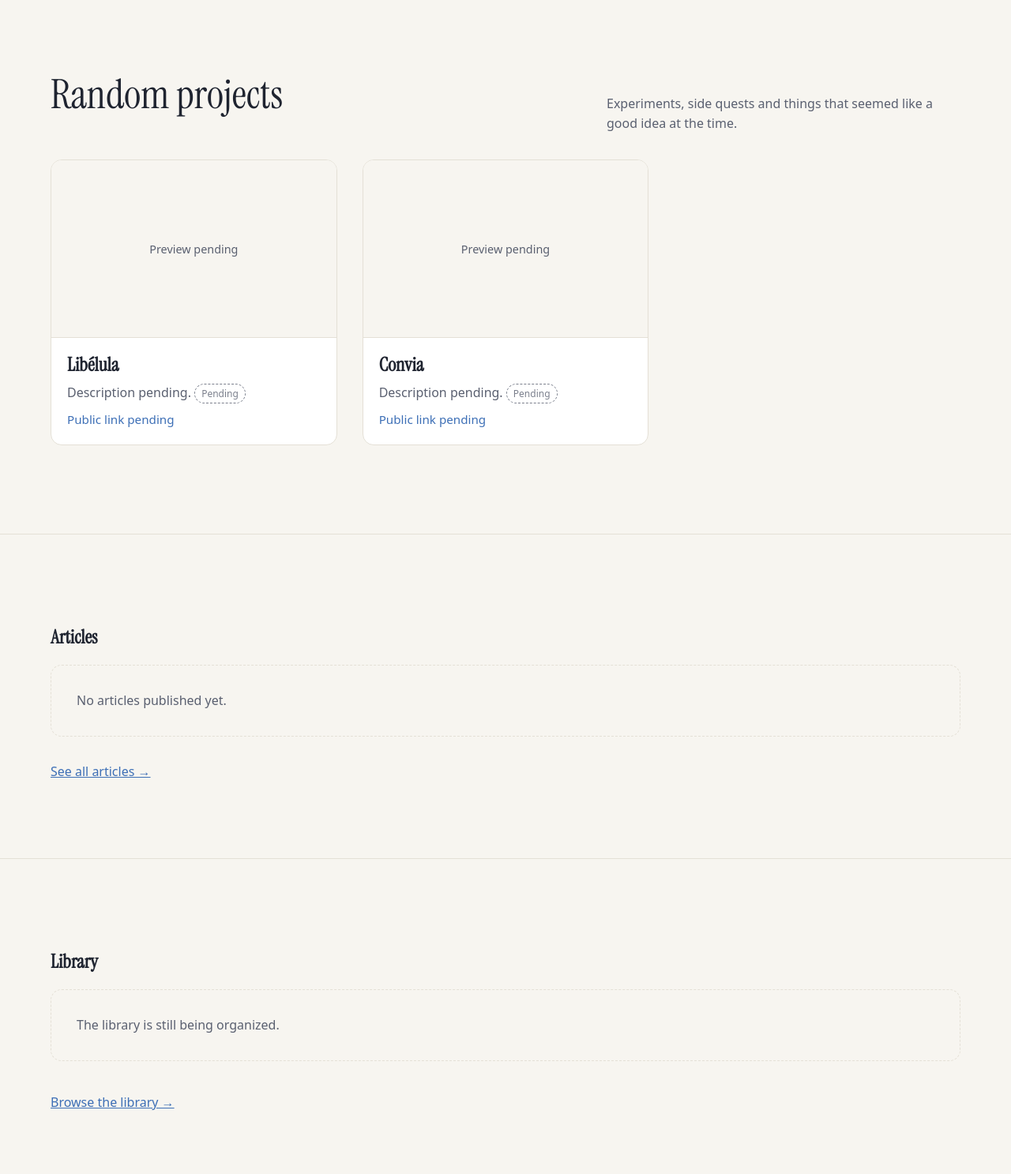
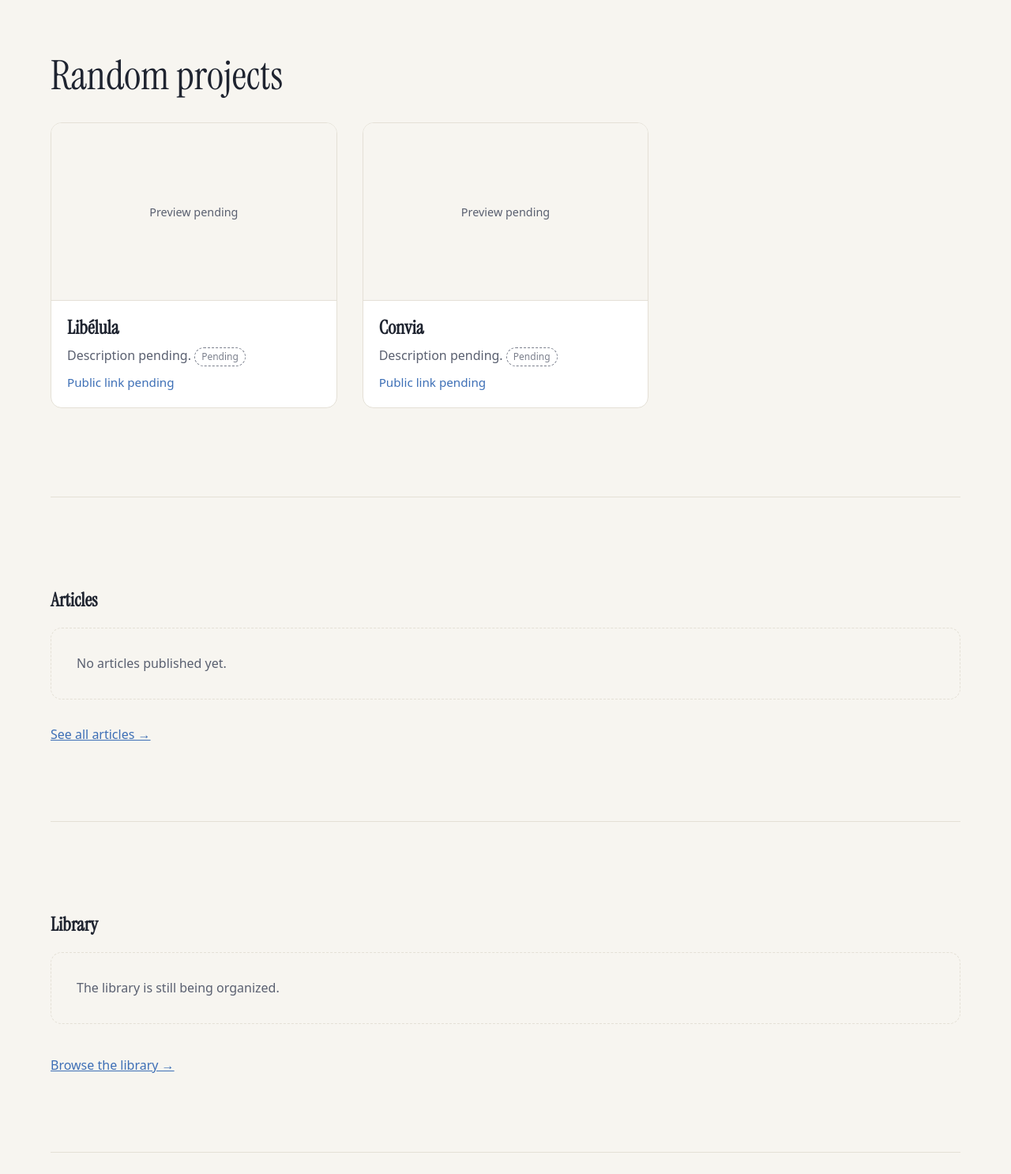
Before and after one commit to Orsi88/my-page-moojy, an Astro site: page / in a window 1280 px wide. Shown: the part 1455-2942 px from the top of the page at 79% size. Built offline with nearby package versions, Linux system fonts and the light colour scheme; Astro itself is replaced by a stand-in of ours.

Commit message:
Corrige o estilo no moojy.com.br e ajusta a home
- Site gerado para a raiz do domínio (moojy.com.br); a cópia do GitHub
  Pages continua em /my-page-moojy via variáveis no workflow
- Remove as frases soltas das seções de projetos
- Padroniza a largura das linhas divisórias

Co-Authored-By: Claude Opus 5.5 <noreply@anthropic.com>

```diff
--- a/astro.config.mjs
+++ b/astro.config.mjs
@@ -1,12 +1,17 @@
 // @ts-check
 import { defineConfig } from 'astro/config';
 
+// Endereço principal: https://moojy.com.br (raiz do domínio).
+// O deploy do GitHub Pages publica uma cópia em https://orsi88.github.io/my-page-moojy/
+// definindo SITE_URL e BASE_PATH no workflow (.github/workflows/deploy.yml).
+// Links internos usam withBase() de src/utils/url.ts, então funcionam nos dois lugares.
+
+/** @type {Record<string, string | undefined>} */
+const env = /** @type {any} */ (globalThis).process?.env ?? {};
+
 // https://astro.build/config
 export default defineConfig({
-  // endereço público (GitHub Pages): usado em links canônicos e no sitemap
-  site: 'https://orsi88.github.io',
-  // o site fica numa subpasta: https://orsi88.github.io/my-page-moojy/
-  // links internos usam withBase() de src/utils/url.ts
-  base: '/my-page-moojy',
+  site: env.SITE_URL ?? 'https://moojy.com.br',
+  base: env.BASE_PATH ?? '/',
   devToolbar: { enabled: false },
 });
--- a/src/components/ArticlesTeaser.astro
+++ b/src/components/ArticlesTeaser.astro
@@ -6,8 +6,7 @@ const articles = (await publishedArticles()).slice(0, 3);
 ---
 
 <!-- Composição editorial (RI-005). PROVISÓRIO: layout criativo a refinar na Fase 3. -->
-<section class="section articles" aria-labelledby="articles-title">
-  <div class="container">
+<section class="section container articles" aria-labelledby="articles-title">
   <h2 id="articles-title">Articles</h2>
   {articles.length ? (
     <ol class="list">
@@ -26,12 +25,11 @@ const articles = (await publishedArticles()).slice(0, 3);
   <a class="more" href={withBase('/articles/')}>
     See all articles →
   </a>
-  </div>
 </section>
 
 <style>
   .articles {
-    border-block: 1px solid var(--border);
+    border-top: 1px solid var(--border);
   }
   .list {
     list-style: none;
--- a/src/components/LibraryTeaser.astro
+++ b/src/components/LibraryTeaser.astro
@@ -6,7 +6,7 @@ const items = (await getCollection('biblioteca', ({ data }) => !data.draft)).sli
 ---
 
 <!-- Composição de acervo (RI-006). PROVISÓRIO: layout a refinar na Fase 3. -->
-<section class="section container" aria-labelledby="library-title">
+<section class="section container library" aria-labelledby="library-title">
   <h2 id="library-title">Library</h2>
   {items.length ? (
     <ul class="shelf">
@@ -26,6 +26,9 @@ const items = (await getCollection('biblioteca', ({ data }) => !data.draft)).sli
 </section>
 
 <style>
+  .library {
+    border-top: 1px solid var(--border);
+  }
   .shelf {
     list-style: none;
     padding: 0;
--- a/src/components/ProjectsGrid.astro
+++ b/src/components/ProjectsGrid.astro
@@ -11,10 +11,7 @@ import { projectGroups } from '../data/site';
 
   {projectGroups.map((group) => (
     <section class="group" aria-labelledby={`group-${group.id}`}>
-      <header>
-        <h2 id={`group-${group.id}`}>{group.title}</h2>
-        <p>{group.intro}</p>
-      </header>
+      <h2 id={`group-${group.id}`}>{group.title}</h2>
       {group.items.length ? (
         <ul class="grid">
           {group.items.map((p) => (
@@ -56,25 +53,11 @@ import { projectGroups } from '../data/site';
   .group + .group {
     margin-top: clamp(4rem, 9vw, 6rem);
   }
-  header {
-    display: flex;
-    flex-wrap: wrap;
-    align-items: baseline;
-    justify-content: space-between;
-    gap: 0.5rem 3rem;
-    margin-bottom: 2rem;
-  }
   h2 {
-    margin: 0;
+    margin: 0 0 2rem;
     font-size: clamp(2.2rem, 4.5vw, 3.2rem);
     font-weight: 400;
     line-height: 1.05;
-  }
-  header p {
-    max-width: 28rem;
-    margin: 0;
-    color: var(--text-muted);
-    line-height: 1.6;
   }
   .grid {
     list-style: none;
--- a/src/components/SiteFooter.astro
+++ b/src/components/SiteFooter.astro
@@ -28,11 +28,11 @@ const links = publicLinks.filter((l) => l.href);
 
 <style>
   .site-footer {
-    border-top: 1px solid var(--border);
-    padding-block: 2rem;
     color: var(--text-muted);
   }
   .inner {
+    padding-block: 2rem;
+    border-top: 1px solid var(--border);
     display: flex;
     flex-wrap: wrap;
     justify-content: space-between;
--- a/src/components/SiteHeader.astro
+++ b/src/components/SiteHeader.astro
@@ -49,6 +49,8 @@ const isCurrent = (href: string) =>
   .site-header {
     position: relative;
     z-index: 10;
+  }
+  .site-header:not(.over-hero) .bar {
     border-bottom: 1px solid var(--border);
   }
   .site-header.over-hero {
--- a/src/data/site.ts
+++ b/src/data/site.ts
@@ -42,14 +42,12 @@ export type Project = {
 export const projectGroups: {
   id: string;
   title: string;
-  intro: string;
   empty: string;
   items: Project[];
 }[] = [
   {
     id: 'open-source',
     title: 'Open source',
-    intro: 'Tools I build in the open. Issues welcome, judgment optional.',
     empty: 'Nothing here yet.',
     items: [
       { id: 'toki', name: 'Toki', description: null, url: null, preview: null },
@@ -60,7 +58,6 @@ export const projectGroups: {
   {
     id: 'random',
     title: 'Random projects',
-    intro: 'Experiments, side quests and things that seemed like a good idea at the time.',
     empty: 'Nothing here yet. Give it a weekend or two.',
     items: [
       { id: 'libelula', name: 'Libélula', description: null, url: null, preview: null },
```
Also changed, not shown: .github/workflows/deploy.yml, README.md. Lines whose indentation alone changed are shown as unchanged.
